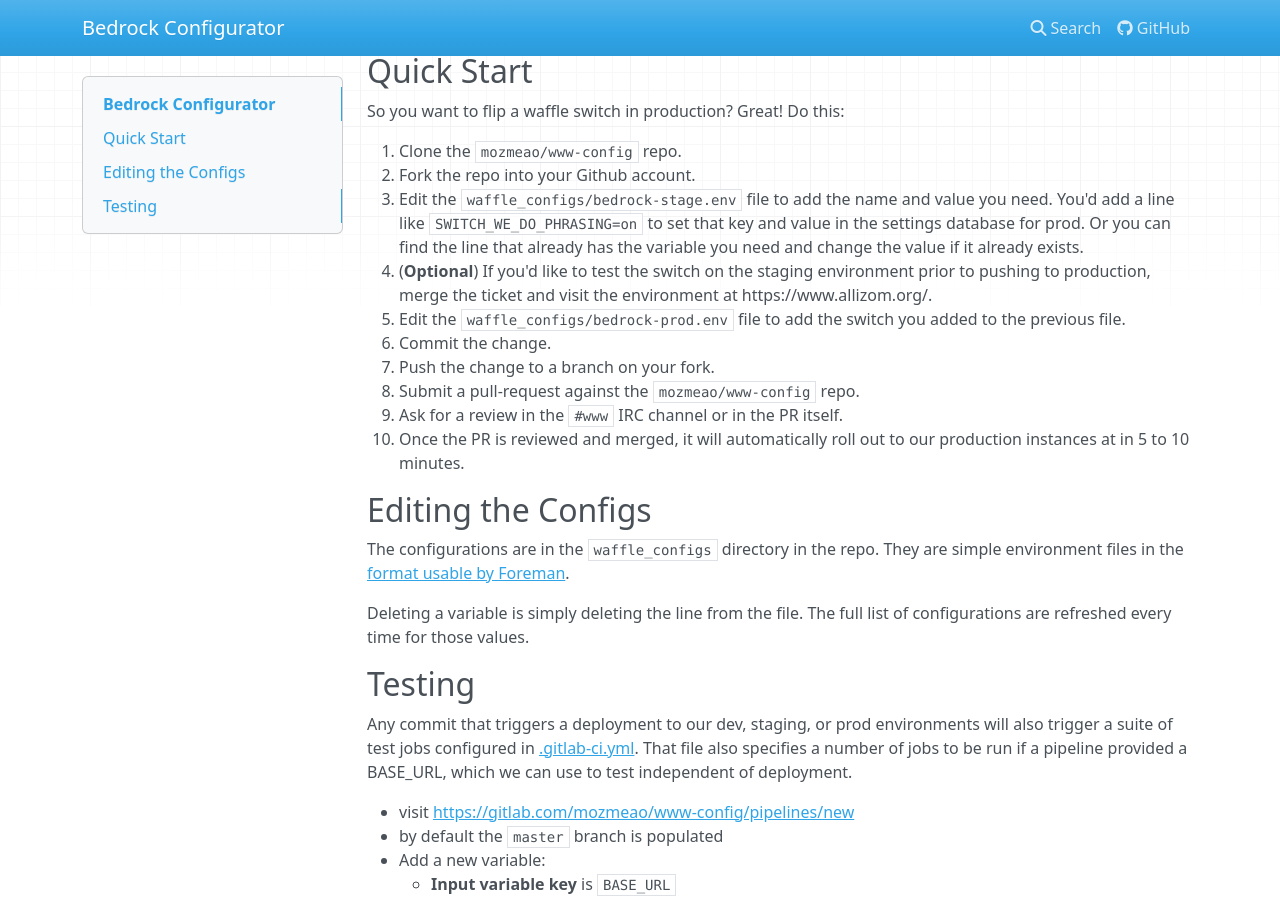
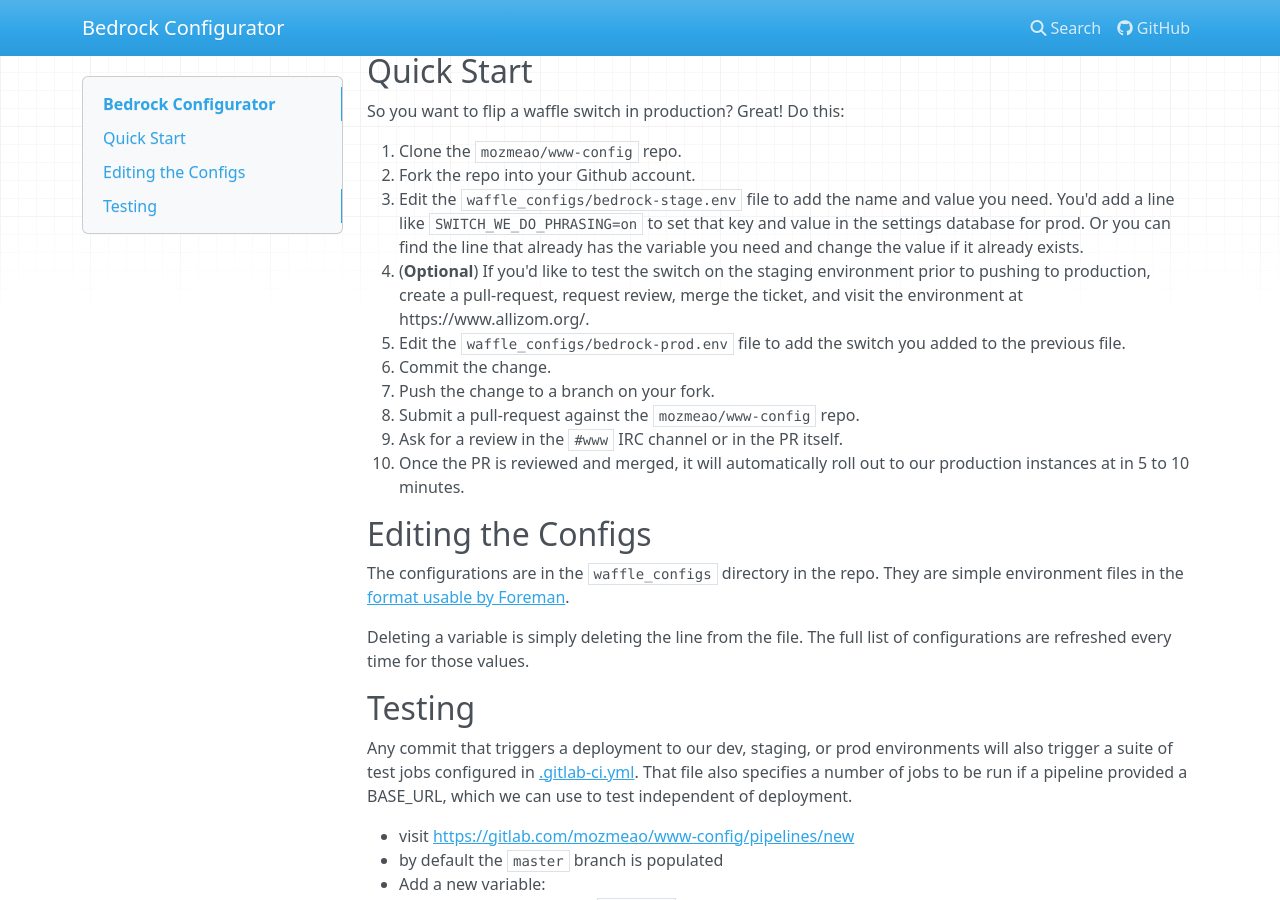
Before and after one commit to mozmeao/www-config, an MkDocs documentation site: the page built from docs/index.md, in a window 1280 px wide and 900 px high, scrolled down 394 px. Built offline with MkDocs 1.6.1, drawn with Linux system fonts in a browser that asks for light colours; nearby versions of some CDN libraries.

Commit message:
nit: fixed some wording

```diff
--- a/docs/index.md
+++ b/docs/index.md
@@ -21,7 +21,7 @@
 1. Clone the `mozmeao/www-config` repo.
 2. Fork the repo into your Github account.
 3. Edit the `waffle_configs/bedrock-stage.env` file to add the name and value you need. You'd add a line like `SWITCH_WE_DO_PHRASING=on` to set that key and value in the settings database for prod. Or you can find the line that already has the variable you need and change the value if it already exists.
-4.  (**Optional**) If you'd like to test the switch on the staging environment prior to pushing to production, merge the ticket and visit the environment at https://www.allizom.org/.
+4.  (**Optional**) If you'd like to test the switch on the staging environment prior to pushing to production, create a pull-request, request review, merge the ticket, and visit the environment at https://www.allizom.org/.
 5. Edit the `waffle_configs/bedrock-prod.env` file to add the switch you added to the previous file.
 6. Commit the change.
 7. Push the change to a branch on your fork.
```
